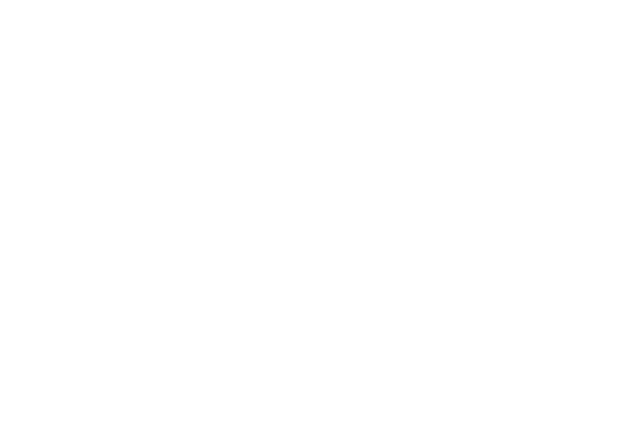
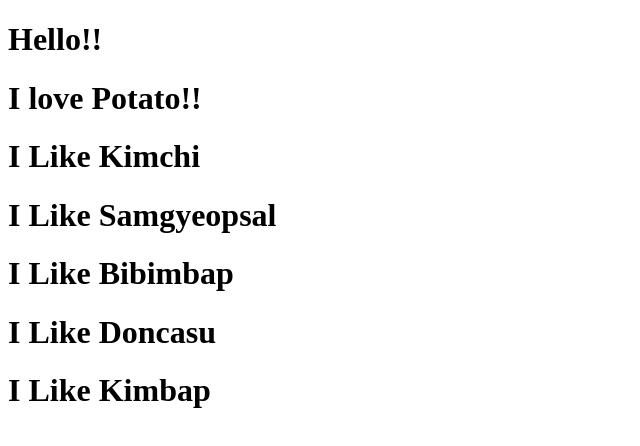
Before and after one commit to NEM-NE/MovieWebService, a React (Create React App) app: page / in a window 1280 px wide. Shown: the top 446 px of the page, without its empty margins (0-640 px from the left). Built offline with nearby package versions, Linux system fonts and the light colour scheme.

Commit message:
Second Day... JSX & Props

```diff
--- a/src/App.js
+++ b/src/App.js
@@ -1,10 +1,45 @@
 import React from 'react';
+import Potato from './Potato';
 
+
+function Food({ name }){ //new es6 can take out object value
+return <h1>I Like {name}</h1>
+}
+
+const foodILike = [
+  {
+    name: "Kimchi",
+    image:
+      "http://aeriskitchen.com/wp-content/uploads/2008/09/kimchi_bokkeumbap_02-.jpg"
+  },
+  {
+    name: "Samgyeopsal",
+    image:
+      "https://3.bp.blogspot.com/-hKwIBxIVcQw/WfsewX3fhJI/AAAAAAAAALk/yHxnxFXcfx4ZKSfHS_RQNKjw3bAC03AnACLcBGAs/s400/DSC07624.jpg"
+  },
+  {
+    name: "Bibimbap",
+    image:
+      "http://cdn-image.myrecipes.com/sites/default/files/styles/4_3_horizontal_-_1200x900/public/image/recipes/ck/12/03/bibimbop-ck-x.jpg?itok=RoXlp6Xb"
+  },
+  {
+    name: "Doncasu",
+    image:
+      "https://s3-media3.fl.yelpcdn.com/bphoto/7F9eTTQ_yxaWIRytAu5feA/ls.jpg"
+  },
+  {
+    name: "Kimbap",
+    image:
+      "http://cdn2.koreanbapsang.com/wp-content/uploads/2012/05/DSC_1238r-e1454170512295.jpg"
+  }
+];
 
 function App() {
   return (
     <div className="App">
-
+     <h1>Hello!!</h1>
+     <Potato />
+      {foodILike.map(dish => <Food name={dish.name}/>)}
     </div>
   );
 }
--- /dev/null
+++ b/src/Potato.js
@@ -0,0 +1,9 @@
+import React from 'react';
+
+function Potato(){
+    return (
+        <h1>I love Potato!!</h1>
+    )
+}
+
+export default Potato;
--- a/src/index.js
+++ b/src/index.js
@@ -1,7 +1,7 @@
 import React from 'react';
 import ReactDOM from 'react-dom';
 import App from './App';
-
+//오직 하나의 컴포넌트만 렌더링이 가능하다.
 ReactDOM.render(
   <React.StrictMode>
     <App />
```
Also changed, not shown: 1 other file (tests, documents, lock files or other folders).
